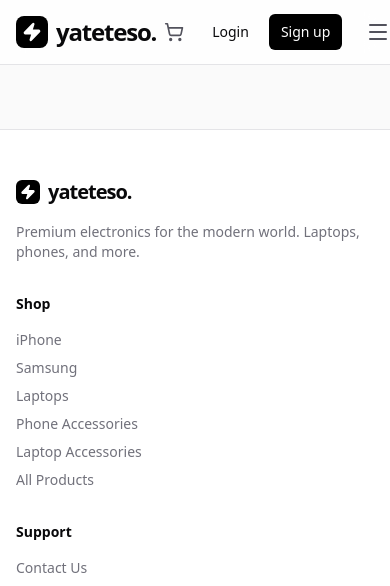
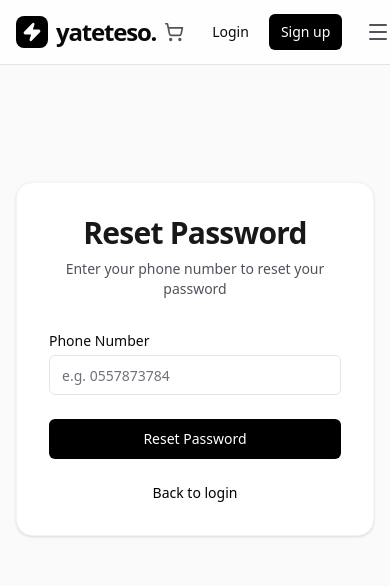
Before and after one commit to yateteso/yateteso., a React (Vite) app: page /forgot-password in a window 390 px wide. Shown: the top 586 px of the page. Built offline with nearby package versions, Linux system fonts and the light colour scheme; no server answers.

Commit message:
feat: add forgot password functionality
Implement the ForgotPassword page and integrate it into the authentication flow, allowing users to initiate a password reset via phone number.

```diff
--- a/src/App.tsx
+++ b/src/App.tsx
@@ -20,6 +20,7 @@
 import { Privacy } from './pages/Privacy';
 import { Delivery } from './pages/Delivery';
 import { FAQ } from './pages/FAQ';
+import { ForgotPassword } from './pages/ForgotPassword';
 
 export default function App() {
   return (
@@ -34,6 +35,7 @@
               <Route path="/cart" element={<Cart />} />
               <Route path="/login" element={<Login />} />
               <Route path="/signup" element={<Signup />} />
+              <Route path="/forgot-password" element={<ForgotPassword />} />
               <Route path="/admin" element={<Admin />} />
               <Route path="/profile" element={<Profile />} />
               <Route path="/contact" element={<Contact />} />
--- /dev/null
+++ b/src/pages/ForgotPassword.tsx
@@ -0,0 +1,85 @@
+import React, { useState } from 'react';
+import { Link } from 'react-router-dom';
+import { Button } from '../components/ui/button';
+import { Input } from '../components/ui/input';
+
+export function ForgotPassword() {
+  const [phone, setPhone] = useState('');
+  const [submitted, setSubmitted] = useState(false);
+
+  const handleSubmit = (e: React.FormEvent) => {
+    e.preventDefault();
+    if (!phone) return;
+    setSubmitted(true);
+  };
+
+  return (
+    <div className="flex items-center justify-center min-h-[calc(100vh-16rem)] py-12 px-4 sm:px-6 lg:px-8">
+      <div className="w-full max-w-md space-y-8 bg-white p-8 rounded-2xl shadow-sm border border-zinc-100">
+        <div>
+          <h2 className="text-center text-3xl font-bold tracking-tight text-zinc-900">
+            Reset Password
+          </h2>
+          <p className="mt-2 text-center text-sm text-zinc-600">
+            Enter your phone number to reset your password
+          </p>
+        </div>
+
+        {!submitted ? (
+          <form className="mt-8 space-y-6" onSubmit={handleSubmit}>
+            <div className="space-y-4">
+              <div>
+                <label className="block text-sm font-medium mb-1">Phone Number</label>
+                <Input
+                  type="tel"
+                  required
+                  value={phone}
+                  onChange={(e) => setPhone(e.target.value)}
+                  placeholder="e.g. 0557873784"
+                />
+              </div>
+            </div>
+
+            <Button
+              type="submit"
+              className="w-full flex items-center justify-center gap-3 bg-black text-white hover:bg-zinc-800"
+            >
+              Reset Password
+            </Button>
+
+            <p className="text-center text-sm mt-4">
+              <Link to="/login" className="font-medium text-black hover:underline">
+                Back to login
+              </Link>
+            </p>
+          </form>
+        ) : (
+          <div className="mt-8 space-y-6 text-center">
+            <div className="bg-zinc-50 p-6 rounded-lg border border-zinc-200">
+              <p className="text-sm text-zinc-700 mb-6">
+                To reset your password, please contact our support team on WhatsApp and provide your registered phone number.
+              </p>
+              <a
+                href="https://wa.link/77jcui"
+                target="_blank"
+                rel="noreferrer"
+                className="inline-flex items-center justify-center gap-2 bg-green-600 text-white px-6 py-3 rounded-md font-medium hover:bg-green-700 transition-colors w-full"
+              >
+                <svg viewBox="0 0 24 24" className="w-5 h-5 fill-current">
+                  <path d="M17.472 14.382c-.297-.149-1.758-.867-2.03-.967-.273-.099-.471-.148-.67.15-.197.297-.767.966-.94 1.164-.173.199-.347.223-.644.075-.297-.15-1.255-.463-2.39-1.475-.883-.788-1.48-1.761-1.653-2.059-.173-.297-.018-.458.13-.606.134-.133.298-.347.446-.52.149-.174.198-.298.298-.497.099-.198.05-.371-.025-.52-.075-.149-.669-1.612-.916-2.207-.242-.579-.487-.5-.669-.51-.173-.008-.371-.01-.57-.01-.198 0-.52.074-.792.372-.272.297-1.04 1.016-1.04 2.479 0 1.462 1.065 2.875 1.213 3.074.149.198 2.096 3.2 5.077 4.487.709.306 1.262.489 1.694.625.712.227 1.36.195 1.871.118.571-.085 1.758-.719 2.006-1.413.248-.694.248-1.289.173-1.413-.074-.124-.272-.198-.57-.347m-5.421 7.403h-.004a9.87 9.87 0 01-5.031-1.378l-.361-.214-3.741.982.998-3.648-.235-.374a9.86 9.86 0 01-1.51-5.26c.001-5.45 4.436-9.884 9.888-9.884 2.64 0 5.122 1.03 6.988 2.898a9.825 9.825 0 012.893 6.994c-.003 5.45-4.437 9.884-9.885 9.884m8.413-18.297A11.815 11.815 0 0012.05 0C5.495 0 .16 5.335.157 11.892c0 2.096.547 4.142 1.588 5.945L.057 24l6.305-1.654a11.882 11.882 0 005.683 1.448h.005c6.554 0 11.89-5.335 11.893-11.893a11.821 11.821 0 00-3.48-8.413z" />
+                </svg>
+                WhatsApp Support
+              </a>
+            </div>
+
+            <p className="text-center text-sm mt-4">
+              <Link to="/login" className="font-medium text-black hover:underline">
+                Back to login
+              </Link>
+            </p>
+          </div>
+        )}
+      </div>
+    </div>
+  );
+}
--- a/src/pages/Login.tsx
+++ b/src/pages/Login.tsx
@@ -71,7 +71,12 @@
               />
             </div>
             <div>
-              <label className="block text-sm font-medium mb-1">Password</label>
+              <div className="flex items-center justify-between mb-1">
+                <label className="block text-sm font-medium">Password</label>
+                <Link to="/forgot-password" className="text-sm font-medium text-black hover:underline">
+                  Forgot password?
+                </Link>
+              </div>
               <Input
                 type="password"
                 required
```
